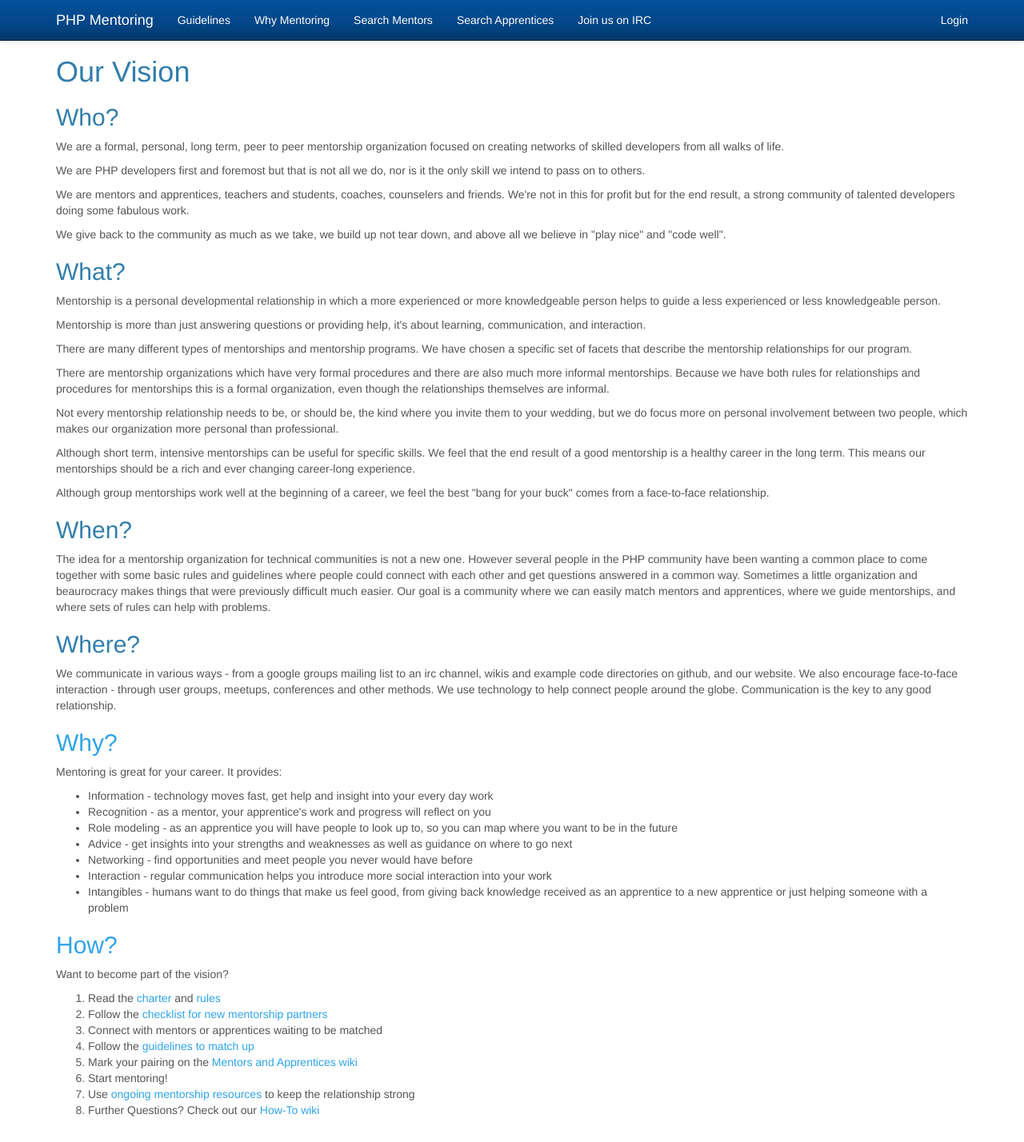
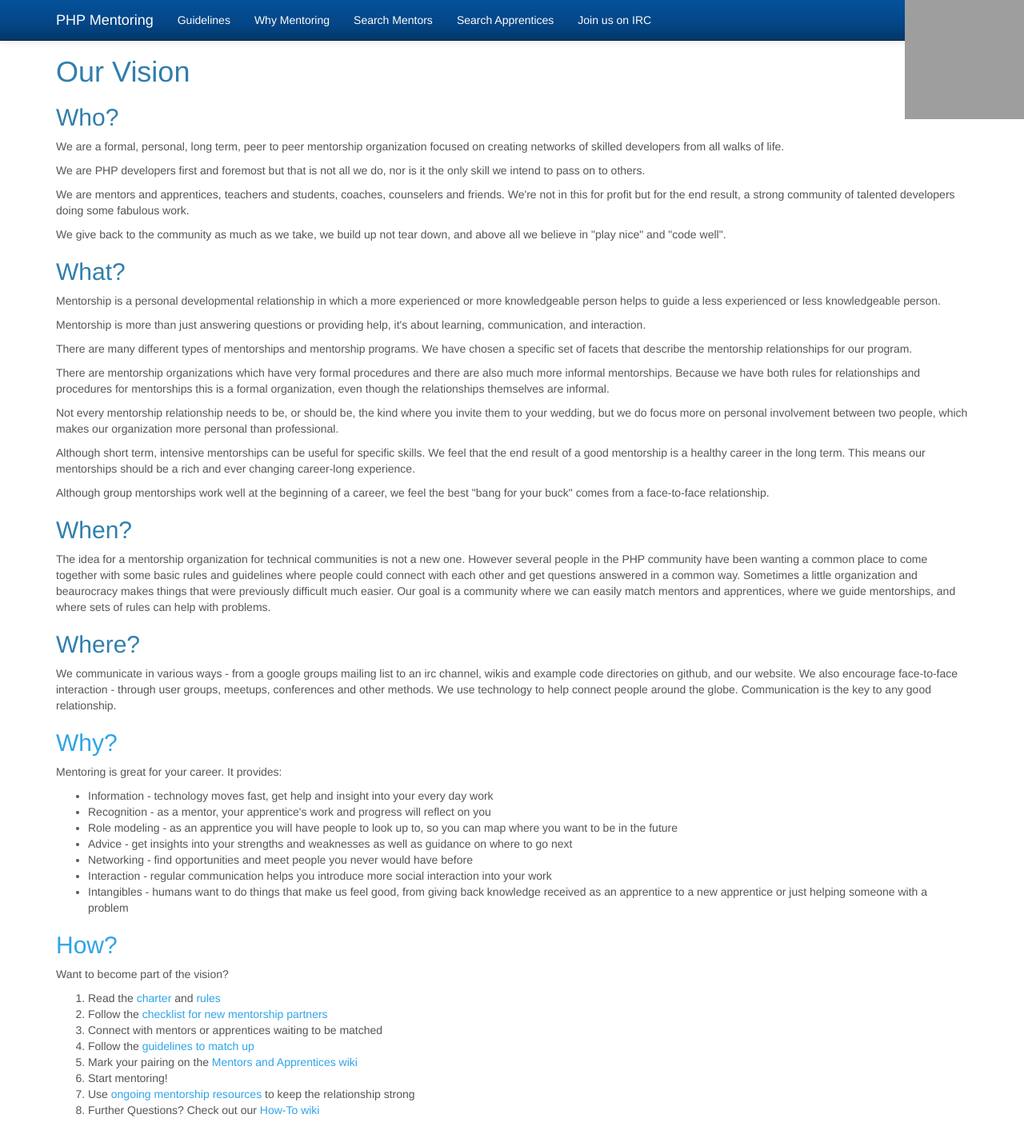
Before and after one commit to phpmentoring/webapp, a PHP site: template views/index/index.twig in a window 1280 px wide. Shown: the whole page at 80% size. Run offline with PHP 8.4, Linux system fonts and the light colour scheme; the template is opened without the code that fills it, so the values that code supplies are empty; some libraries are stand-ins or nearby versions; grey boxes are pictures that could not be loaded.

Commit message:
Added ribbon

```diff
--- a/views/layouts/default.twig
+++ b/views/layouts/default.twig
@@ -22,6 +22,7 @@
     <script src="{{ app.request.baseUrl }}/js/vendor/modernizr-2.8.3-respond-1.4.2.min.js"></script>
 </head>
 <body data-ng-app="mentoringApp">
+<a href="https://github.com/phpmentoring/webapp"><img style="position: absolute; top: 0; right: 0; border: 0; width: 149px; height: 149px; z-index: 9001" src="http://aral.github.com/fork-me-on-github-retina-ribbons/right-red@2x.png" alt="Fork me on GitHub"></a>
 <!--[if lt IE 8]>
 <p class="browserupgrade">You are using an <strong>outdated</strong> browser. Please <a href="http://browsehappy.com/">upgrade
     your browser</a> to improve your experience.</p>
```
